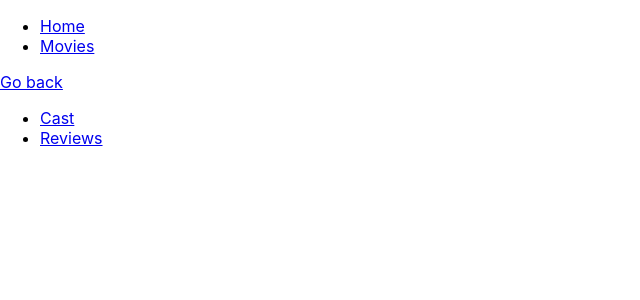
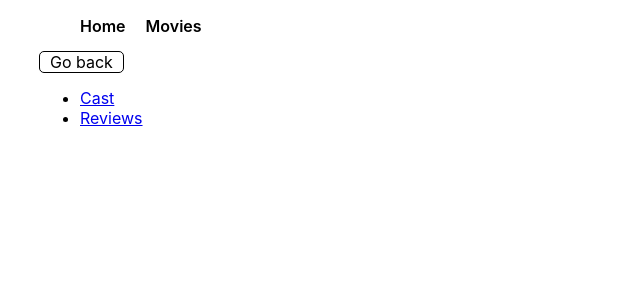
Before and after one commit to AndreyTarkaniy/goit-react-hw-05-movies, a React (Create React App) app: page /movies/1 in a window 1280 px wide. Shown: the top 300 px of the page, without its empty margins (0-640 px from the left). Built offline with nearby package versions, Linux system fonts and the light colour scheme; no server answers.

Commit message:
add some css.styles

```diff
--- a/src/components/goBack/GoBack.jsx
+++ b/src/components/goBack/GoBack.jsx
@@ -1,11 +1,14 @@
 import { Link } from 'react-router-dom';
 // import PropTypes from 'prop-types';
+import css from 'components/goBack/GoBack.module.css';
 
 export const GoBackBtn = ({ path }) => {
-  return <Link to={path}>Go back</Link>;
+  return (
+    <Link className={css.btn} to={path}>
+      Go back
+    </Link>
+  );
 };
-
-// className='uppercase inline-block font-black py-2 shadow-md px-4 rounded-lg bg-transparent border-2 border-indigo-700 bg-indigo-500  text-slate-50 hover:bg-indigo-600 hover:text-slate-100 text-md focus:bg-indigo-600 focus:text-slate-100 tracking-wider transition-colors mb-5'
 
 // GoBackBtn.propTypes = {
 //   path: PropTypes.object.isRequired,
--- a/src/components/goBack/GoBack.module.css
+++ b/src/components/goBack/GoBack.module.css
@@ -0,0 +1,14 @@
+.btn {
+  outline: 1px solid rgb(0, 0, 0);
+  border-radius: 4px;
+  color: black;
+  padding: 0 10px;
+  text-decoration: none;
+}
+
+.btn:hover,
+.btn:focus {
+  background-color: deepskyblue;
+  color: white;
+  outline: none;
+}
--- a/src/layout/Header/Header.jsx
+++ b/src/layout/Header/Header.jsx
@@ -1,14 +1,20 @@
 import { Link } from 'react-router-dom';
+
+import css from 'layout/Header/Header.module.css';
 
 export const Header = () => {
   return (
-    <nav>
-      <ul>
+    <nav className={css.headerNav}>
+      <ul className={css.headerList}>
         <li>
-          <Link to="/">Home</Link>
+          <Link className={css.headerItem} to="/">
+            Home
+          </Link>
         </li>
         <li>
-          <Link to="/movies">Movies</Link>
+          <Link className={css.headerItem} to="/movies">
+            Movies
+          </Link>
         </li>
       </ul>
     </nav>
--- /dev/null
+++ b/src/layout/Header/Header.module.css
@@ -0,0 +1,19 @@
+.headerList {
+  display: flex;
+  gap: 20px;
+  list-style: none;
+}
+
+.headerItem {
+  text-decoration: none;
+  color: black;
+  font-weight: 600;
+}
+
+.headerItem:hover {
+  color: tomato;
+  text-decoration: underline 2px;
+}
+/* .active {
+  color: blue;
+} */
--- a/src/layout/Layout/layout.jsx
+++ b/src/layout/Layout/layout.jsx
@@ -1,9 +1,11 @@
 import { Outlet } from 'react-router-dom';
+
+import css from 'layout/Layout/layout.module.css';
 import { Header } from '../Header/Header';
 
 const Layout = () => {
   return (
-    <div>
+    <div className={css.wrap}>
       <Header />
       <main>{<Outlet />}</main>
     </div>
--- a/src/layout/Layout/layout.module.css
+++ b/src/layout/Layout/layout.module.css
@@ -0,0 +1,16 @@
+.wrap {
+  max-width: 1200px;
+
+  padding-left: 20px;
+  padding-right: 20px;
+
+  margin-left: auto;
+  margin-right: auto;
+  margin-top: auto;
+  margin-bottom: auto;
+
+  display: flex;
+  flex-wrap: wrap;
+  flex-direction: column;
+  justify-content: center;
+}
```
